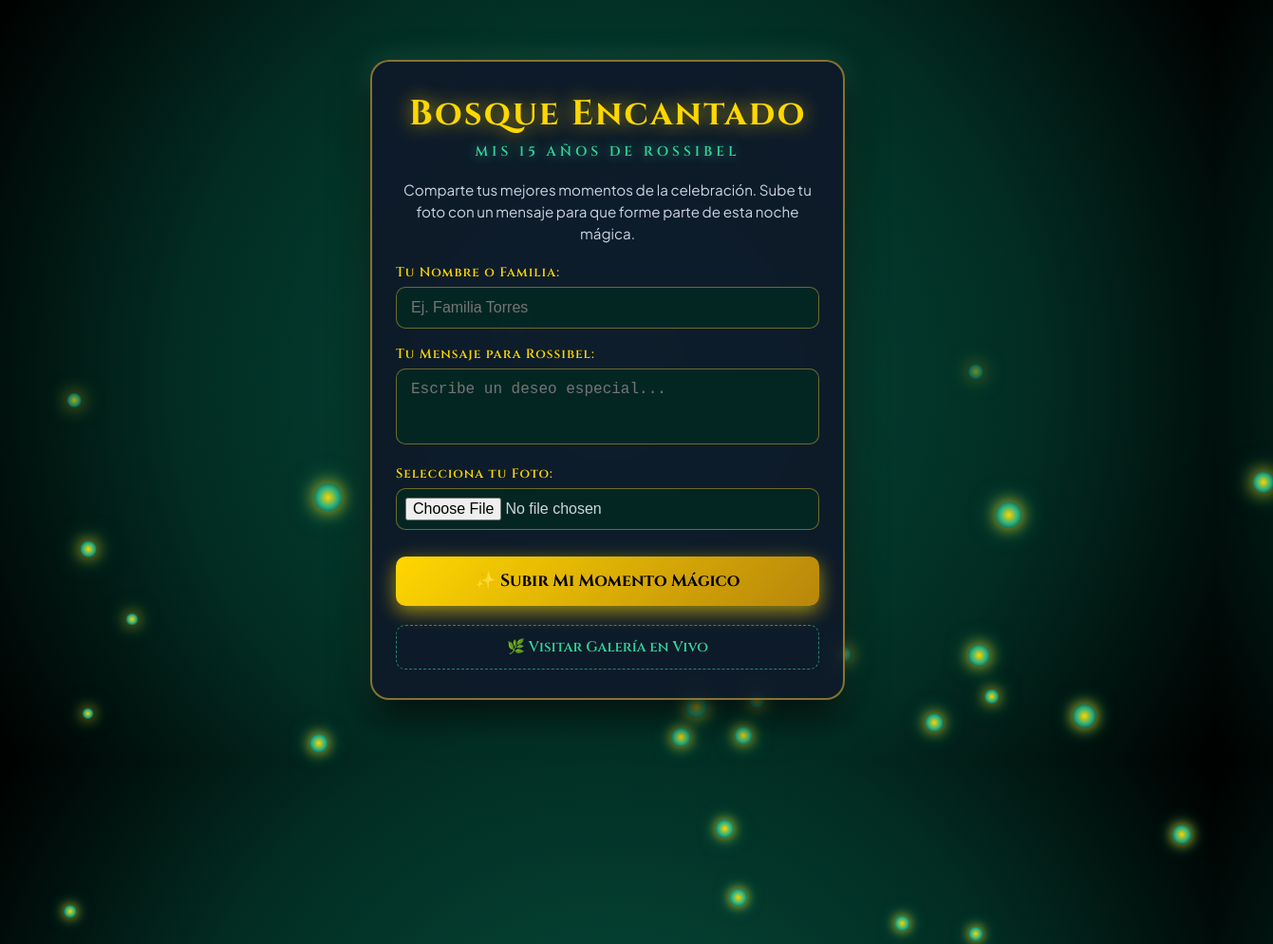
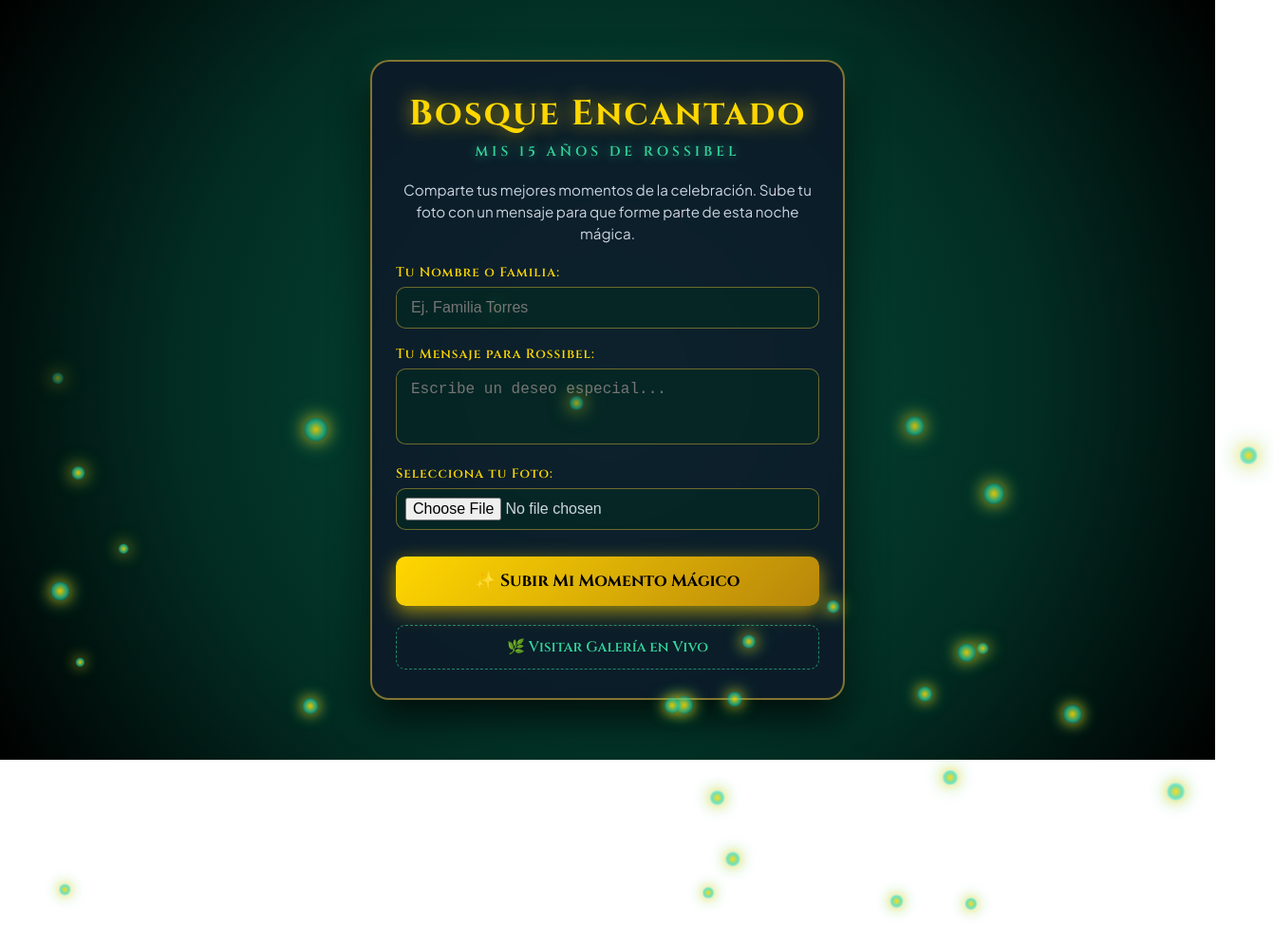
Before and after one commit to tor78g/galeria-rosibel, a plain HTML site: page index.html in a window 1280 px wide. Shown: the top 994 px of the page at 95% size, 1341 px wide, since content can reach past the window. After the commit the page ends 800 px from the top, so only its background shows below. Drawn offline with Linux system fonts and the light colour scheme.

Commit message:
Update index.html

```diff
--- a/index.html
+++ b/index.html
@@ -22,15 +22,15 @@
             position: relative;
         }
 
-        /* PARTÍCULAS MÁS GRANDES Y LLAMATIVAS */
+        /* PARTÍCULAS QUE FLOTAN EN TODA LA PANTALLA INCLUYENDO EL INTERIOR */
         .magic-particle {
-            position: absolute;
+            position: fixed;
             background: radial-gradient(circle, rgba(255,215,0,1) 0%, rgba(52,211,153,0.8) 50%, transparent 100%);
             border-radius: 50%;
             pointer-events: none;
             animation: floatParticle linear infinite;
-            box-shadow: 0 0 12px rgba(255,215,0,0.8), 0 0 20px rgba(52,211,153,0.6);
-            z-index: 1;
+            box-shadow: 0 0 12px rgba(255,215,0,0.9), 0 0 20px rgba(52,211,153,0.6);
+            z-index: 99; /* Por encima de todo para cruzar el cuadro */
         }
 
         @keyframes floatParticle {
@@ -39,13 +39,13 @@
                 opacity: 0;
             }
             15% {
-                opacity: 1;
+                opacity: 0.9;
             }
             85% {
-                opacity: 1;
+                opacity: 0.9;
             }
             100% {
-                transform: translateY(-10vh) translateX(80px) scale(1.6);
+                transform: translateY(-10vh) translateX(60px) scale(1.6);
                 opacity: 0;
             }
         }
@@ -53,14 +53,14 @@
         .container {
             width: 100%;
             max-width: 500px;
-            background: rgba(15, 23, 42, 0.88);
+            background: rgba(15, 23, 42, 0.78); /* Ligeramente más translúcido para ver las luces cruzar */
             border-radius: 20px;
             border: 2px solid rgba(212, 175, 55, 0.6);
-            box-shadow: 0 15px 40px rgba(0, 0, 0, 0.9), 0 0 30px rgba(110, 231, 183, 0.25);
+            box-shadow: 0 15px 40px rgba(0, 0, 0, 0.9), 0 0 30px rgba(52, 211, 153, 0.2);
             padding: 30px 25px;
             box-sizing: border-box;
             text-align: center;
-            backdrop-filter: blur(12px);
+            backdrop-filter: blur(8px);
             position: relative;
             z-index: 10;
         }
@@ -108,7 +108,7 @@
         input[type="text"], textarea, input[type="file"] {
             width: 100%;
             padding: 12px 15px;
-            background: rgba(2, 44, 34, 0.7);
+            background: rgba(2, 44, 34, 0.6);
             border: 1px solid rgba(212, 175, 55, 0.5);
             border-radius: 10px;
             color: #fff;
@@ -132,7 +132,7 @@
         input:focus, textarea:focus {
             border-color: #34d399;
             box-shadow: 0 0 15px rgba(52, 211, 153, 0.6);
-            background: rgba(2, 44, 34, 0.95);
+            background: rgba(2, 44, 34, 0.9);
         }
 
         .btn-magic {
@@ -200,19 +200,18 @@
 </head>
 <body>
 
-    <!-- GENERADOR DE LUCIÉRNAGAS GRANDES Y LUMINOSAS -->
+    <!-- SCRIPT DE LUCIÉRNAGAS DISTRIBUIDAS POR TODA LA PANTALLA -->
     <script>
         document.addEventListener("DOMContentLoaded", () => {
-            const particleCount = 30;
+            const particleCount = 35;
             for (let i = 0; i < particleCount; i++) {
                 const particle = document.createElement('div');
                 particle.className = 'magic-particle';
-                // Tamaños más grandes y visibles (entre 10px y 22px)
-                const size = Math.random() * 12 + 10;
+                const size = Math.random() * 10 + 8; // Tamaños variados
                 particle.style.width = `${size}px`;
                 particle.style.height = `${size}px`;
                 particle.style.left = `${Math.random() * 100}vw`;
-                particle.style.animationDuration = `${Math.random() * 5 + 3}s`;
+                particle.style.animationDuration = `${Math.random() * 4 + 3}s`;
                 particle.style.animationDelay = `${Math.random() * 4}s`;
                 document.body.appendChild(particle);
             }
```
